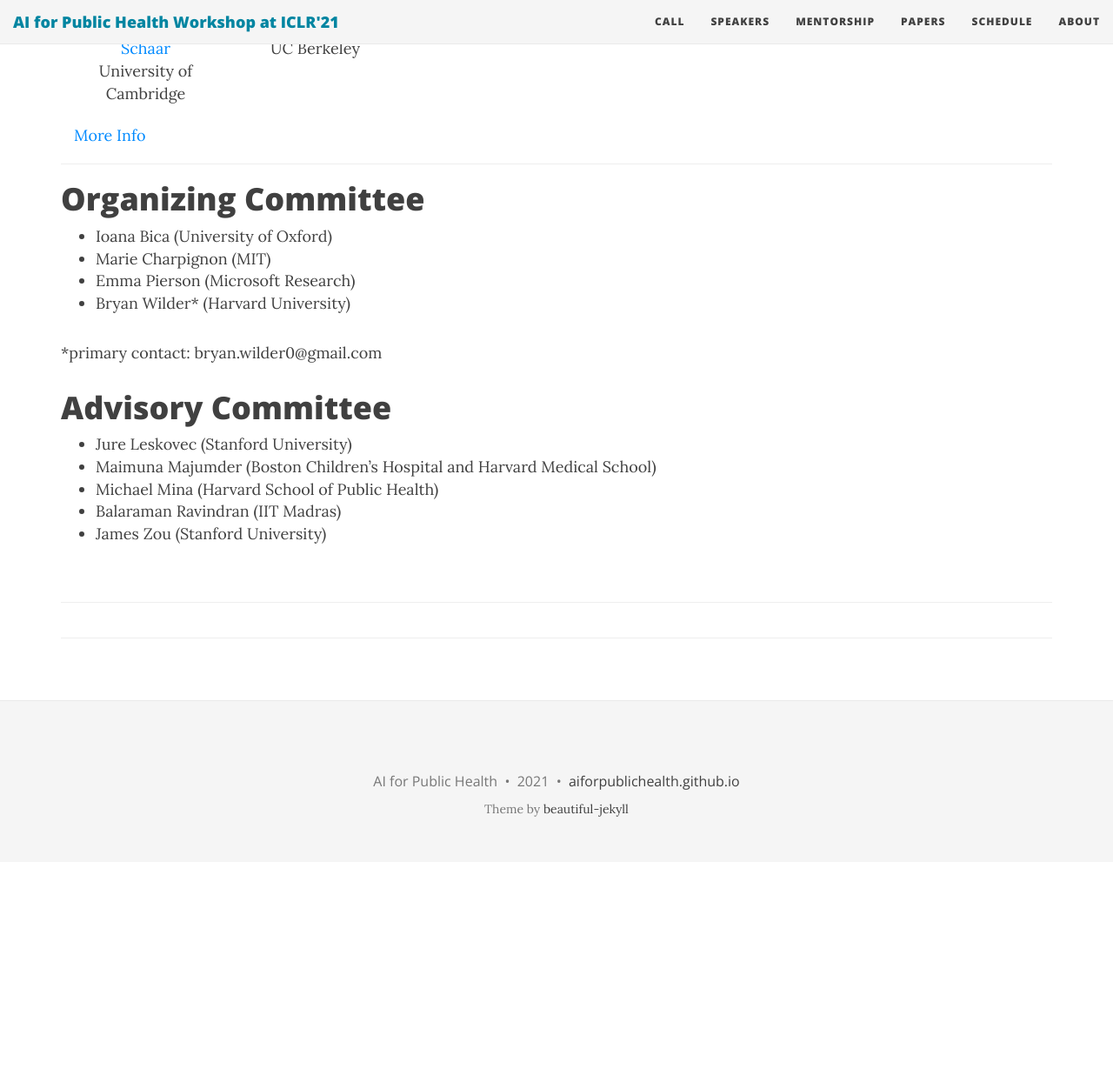
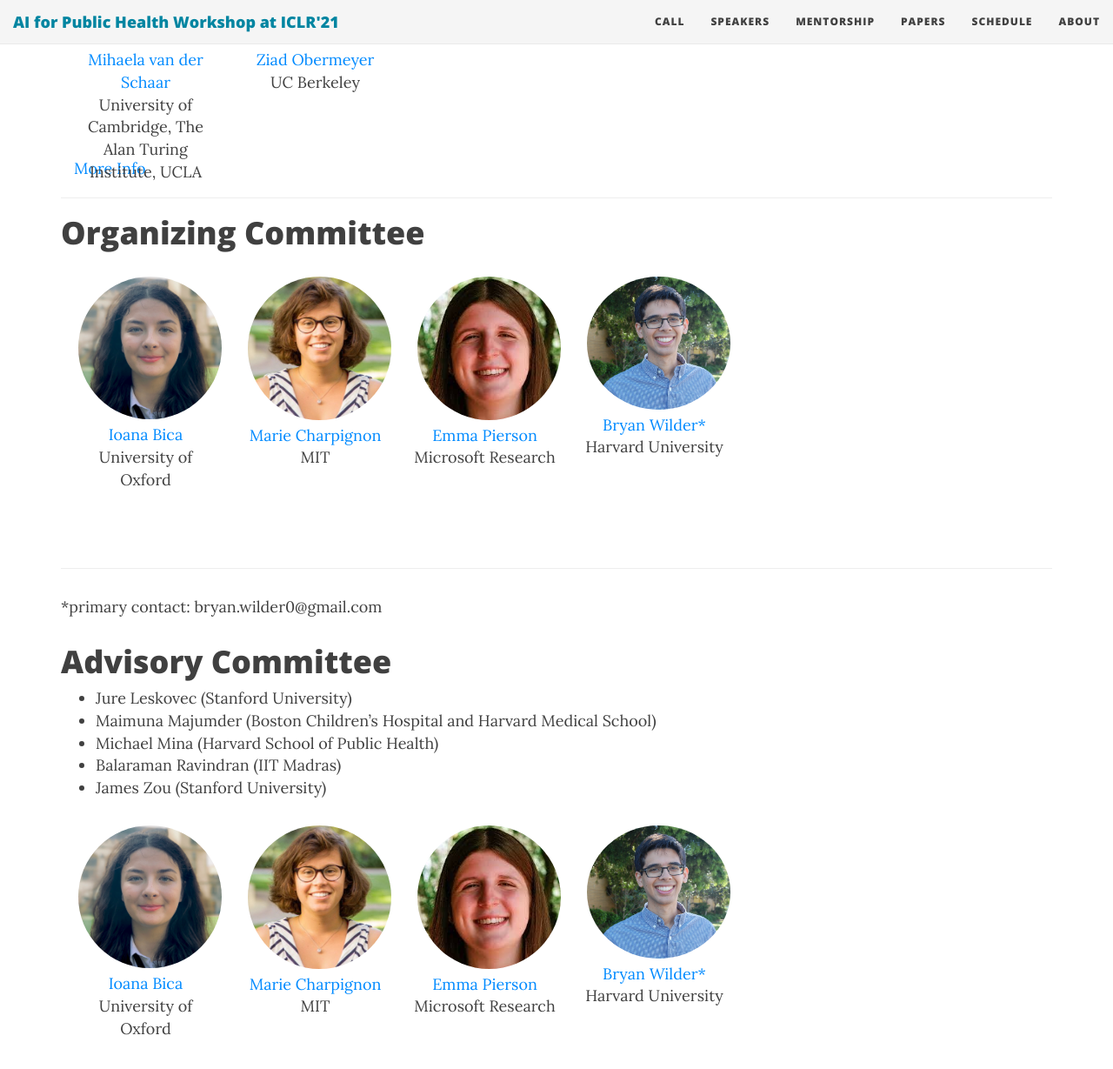
Before and after one commit to slremy/aiforpublichealth.github.io, a Jekyll site: the page built from index.md, in a window 1280 px wide and 1400 px high, scrolled down 1166 px. Shown: the top 1229 px of the window at 87% size. Built offline with Jekyll 4.4.1, drawn with Linux system fonts in a browser that asks for light colours; nearby versions of some CDN libraries; before the commit the page ends 2157 px from its top, so only the background shows below that; some of the changed text lies outside the part shown.

Commit message:
Updated organizers.

```diff
--- a/_data/speakers.yml
+++ b/_data/speakers.yml
@@ -29,7 +29,7 @@ suvrit:
 mihaela:
   name: "Mihaela van der Schaar"
   url: "https://www.vanderschaar-lab.com/"
-  affiliation: "University of Cambridge"
+  affiliation: "University of Cambridge, The Alan Turing Institute, UCLA"
   img: "mihaela.jpg"
   bio: "Mihaela van der Schaar is John Humphrey Plummer Professor of Machine Learning, Artificial Intelligence and Medicine at the University of Cambridge, a Turing Faculty Fellow at The Alan Turing Institute in London, and a Chancellor’s Professor at UCLA. Mihaela was elected IEEE Fellow in 2009. She has received numerous awards, including the Oon Prize on Preventative Medicine fromthe University of Cambridge (2018), an NSF Career Award (2004), 3 IBM Faculty Awards, the IBM Exploratory Stream Analytics Innovation Award, the Philips Make a Difference Award and severalbest paper awards, including the IEEE Darlington Award. Mihaela’s work has also led to 35 USA patents (many widely cited and adopted in standards) and 45+ contributions to international standards for which she received 3 International ISO (International Organization for Standardization) Awards."
 
--- a/index.md
+++ b/index.md
@@ -45,14 +46,21 @@ The COVID-19 pandemic has cast a spotlight on the importance of public health. E
 <a href="speakers">More Info</a>
 </div>
 
+
 <hr>
 
 # Organizing Committee
 
-* Ioana Bica (University of Oxford)
-* Marie Charpignon (MIT)
-* Emma Pierson (Microsoft Research)
-* Bryan Wilder* (Harvard University)
+<!-- prettier-ignore -->
+<div class="container" style="margin-top: 25px;margin-bottom: 40px;">
+  <div class="row">
+    {% for p in site.data.organizers %}
+    {% capture id %}{{ p[0] }}{% endcapture %}
+    {% include profile.html p=p %}
+    {% endfor %}
+  </div>
+</div>
+<hr>
 
 \*primary contact: bryan.wilder0@gmail.com
 
```
Also changed, not shown: other parts of index.md (+1 -0 lines), _data/organizers.yml (+20 -0 lines), img/bryan.jpg (added), img/emma.jpeg (added), img/ioana.jpg (added), img/marie.jpg (added).
